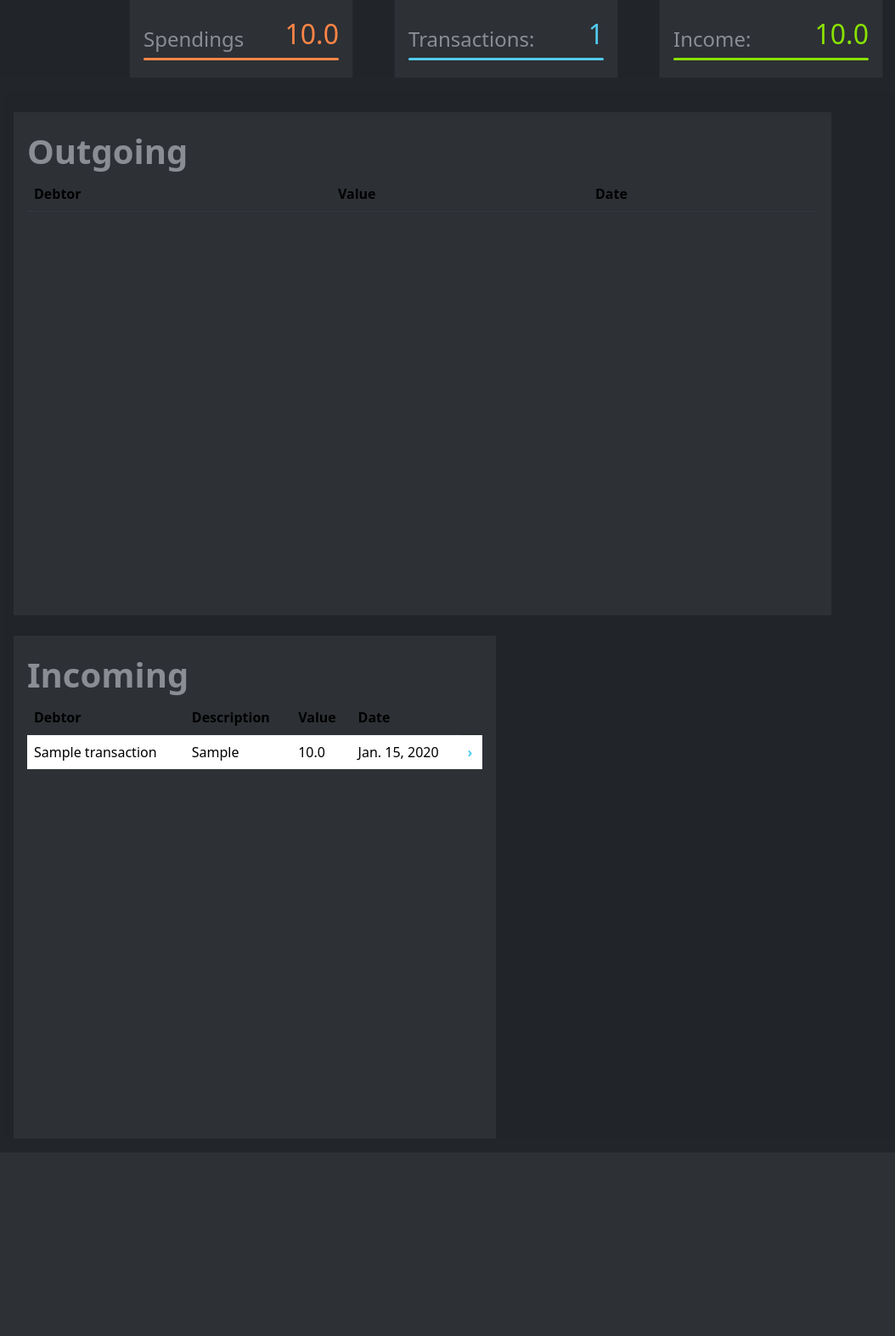
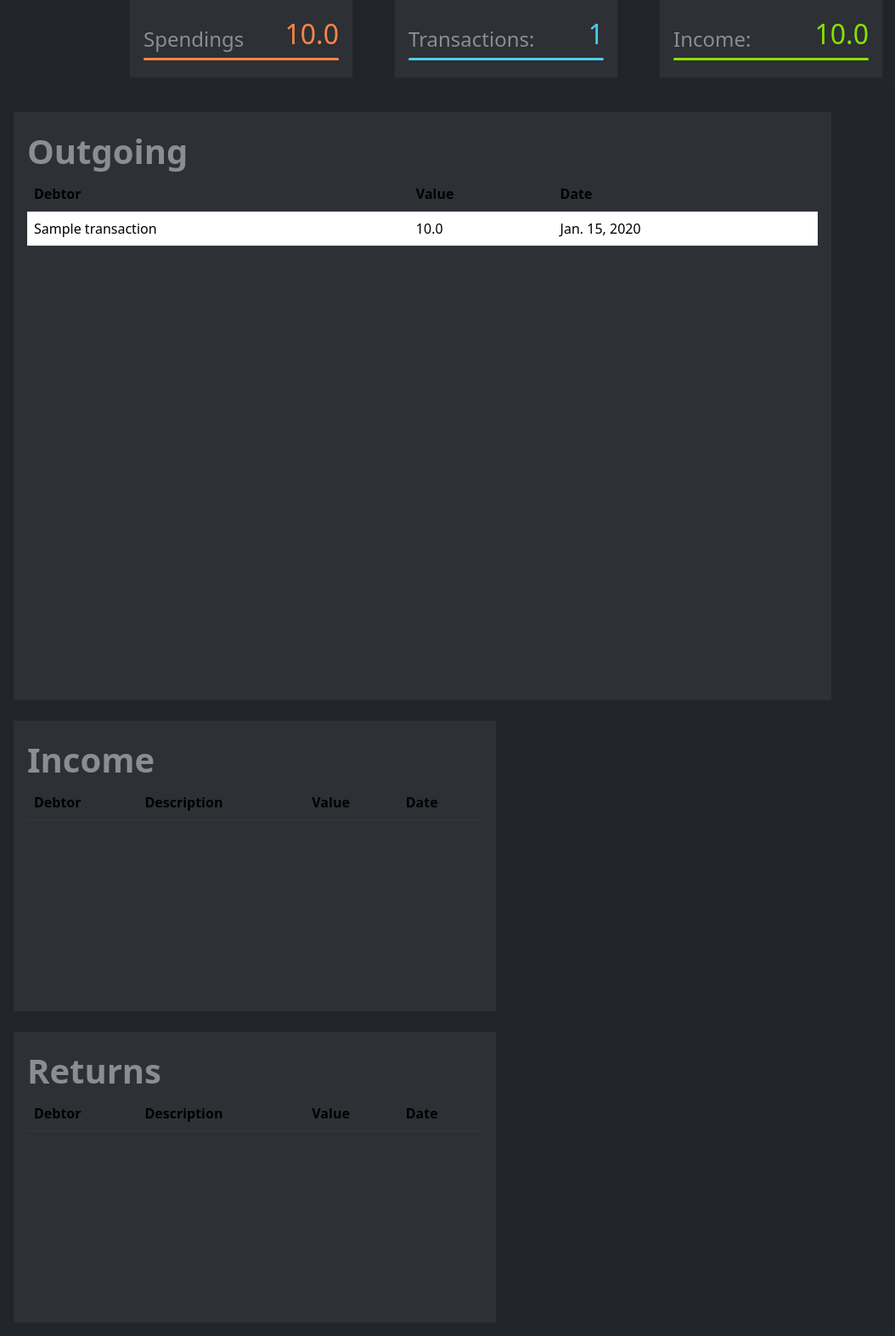
Before and after one commit to KubaBir/Finances, a Django app: page /overview/1 in a window 1280 px wide. Shown: the part 249-1821 px from the top of the page at 85% size, without its empty margins (44-1098 px from the left). Before the commit the page ends 1154 px from the top, so only its background shows below. Run offline with Django 4.2, Linux system fonts and the light colour scheme; a user stored in the database is signed in; tables that the repository leaves empty hold one stand-in row (values such as "Sample post"); lists and menus that the app fills with data are empty; parts of the project's set-up code (start-up, migrations or seed data) failed here and were passed over.

Commit message:
added returns table

```diff
--- a/app/core/templates/core/overview.html
+++ b/app/core/templates/core/overview.html
@@ -32,7 +32,8 @@
                     <div class='blue fs-2'>{{report.number_of_transactions }}</div>
                 </div>
                 <div class="progress my-1" style="height: 3px">
-                    <div class="progress-bar bg-blue blue" role="progressbar" style="width: {{ transactions_bar }}%"></div>
+                    <div class="progress-bar bg-blue blue" role="progressbar" style="width: {{ transactions_bar }}%">
+                    </div>
                 </div>
             </div>
         </div>
@@ -54,11 +55,11 @@
 
 
 </div>
-<div class="row g-4 bg-dark m-3 mx-5">
-    <div class="col-10 col-xxl-6 ">
-        <div class="p-3 text-light background-secondary">
+<div class="row g-4 bg-dark m-3 mx-5 align-items-stretch">
+    <div class="col-10 col-xxl-6">
+        <div class="p-3 text-light background-secondary h-100">
             <div class='fw-bold fs-1'>Outgoing</div>
-            <div class='overflow-auto' style='height: 500px'>
+            <div class='overflow-auto' style='height: 600px'>
                 <table class="table text-white">
                     <thead>
                         <tr>
@@ -84,8 +85,8 @@
     </div>
     <div class="col-10 col-xl-6 ">
         <div class="p-3 text-light background-secondary">
-            <div class='fw-bold fs-1'>Incoming</div>
-            <div class='overflow-auto' style='height: 500px'>
+            <div class='fw-bold fs-1'>Income</div>
+            <div class='overflow-auto' style='height: 250px'>
                 <table class="table text-white">
                     <thead>
                         <tr>
@@ -95,9 +96,9 @@
                             <th scope="col">Date</th>
                         </tr>
                     </thead>
-                    <tbody >
-                        {% for transaction in incoming %}
-                        <tr >
+                    <tbody>
+                        {% for transaction in income %}
+                        <tr>
                             <td class='text-truncate' style='max-width: 10rem'>{{transaction.debtor_name}}</td>
                             <td class='text-truncate' style='max-width: 10rem'>{{transaction.info}}</td>
                             <td>{{transaction.transaction_amount}}</td>
@@ -106,7 +107,8 @@
                                 <form action="/change_category/{{transaction.id}}" method='POST'>
                                     {% csrf_token %}
                                     <input type="hidden" name="next" value="{{ request.path }}">
-                                    <button style='color: #51cbee' type="submit" class="text-button fw-bold text-end w-25">&#8250;</button>
+                                    <button style='color: #51cbee' type="submit"
+                                        class="text-button fw-bold text-end w-25">&#8250;</button>
                                 </form>
                             </td>
                         </tr>
@@ -115,7 +117,40 @@
                     </tbody>
                 </table>
             </div>
+        </div>
+        <div class="p-3 mt-4 text-light background-secondary">
+            <div class='fw-bold fs-1'>Returns</div>
+            <div class='overflow-auto' style='height: 250px'>
+                <table class="table text-white">
+                    <thead>
+                        <tr>
+                            <th scope="col">Debtor</th>
+                            <th scope="col">Description</th>
+                            <th scope="col">Value</th>
+                            <th scope="col">Date</th>
+                        </tr>
+                    </thead>
+                    <tbody>
+                        {% for transaction in returns %}
+                        <tr>
+                            <td class='text-truncate' style='max-width: 10rem'>{{transaction.debtor_name}}</td>
+                            <td class='text-truncate' style='max-width: 10rem'>{{transaction.info}}</td>
+                            <td>{{transaction.transaction_amount}}</td>
+                            <td>{{transaction.value_date}}</td>
+                            <td>
+                                <form action="/change_category/{{transaction.id}}" method='POST'>
+                                    {% csrf_token %}
+                                    <input type="hidden" name="next" value="{{ request.path }}">
+                                    <button style='color: #51cbee' type="submit"
+                                        class="text-button fw-bold text-end w-25">&#8250;</button>
+                                </form>
+                            </td>
+                        </tr>
+                        {% endfor %}
 
+                    </tbody>
+                </table>
+            </div>
         </div>
     </div>
 
--- a/app/core/views.py
+++ b/app/core/views.py
@@ -94,14 +94,17 @@ def overview(request, id=None):
         income_bar = 100
         transactions_bar = 100
 
-    incoming = Transaction.objects.filter(
-        transaction_amount__gte=0, report=report).order_by('-value_date')
     outgoing = Transaction.objects.filter(
-        transaction_amount__lt=0, report=report).order_by('-value_date')
+        value='SP', report=report).order_by('-value_date')
+    income = Transaction.objects.filter(
+        value='IN', report=report).order_by('-value_date')
+    returns = Transaction.objects.filter(
+        value='RE', report=report).order_by('-value_date')
 
     context = {
+        'income': income,
+        'returns': returns,
         'outgoing': outgoing,
-        'incoming': incoming,
         'report': report,
         'spendings_bar': spendings_bar,
         'income_bar': income_bar,
@@ -134,7 +137,7 @@ def update_report(id):
         report=report, value='RE').aggregate(models.Sum('transaction_amount'))['transaction_amount__sum'] or 0
     spent = Transaction.objects.filter(
         report=report, value='SP').aggregate(models.Sum('transaction_amount'))['transaction_amount__sum'] or 0
-    report.total_spendings = returned - spent
+    report.total_spendings = -returned - spent
 
     report.total_income = Transaction.objects.filter(
         report=report, value='IN').aggregate(models.Sum('transaction_amount'))['transaction_amount__sum'] or 0
--- a/app/static/base-styles.css
+++ b/app/static/base-styles.css
@@ -90,7 +90,7 @@ a {
 }
 
 section {
-    padding: 2rem 0;
+    padding: 1rem 0;
 }
 
 .card {
```
